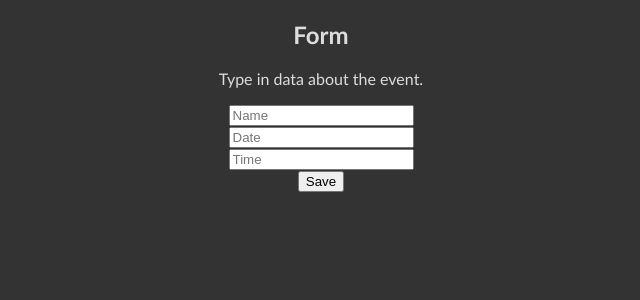
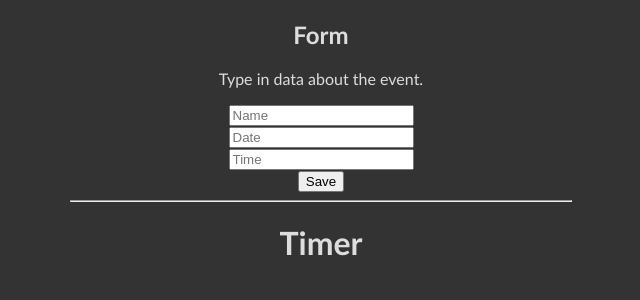
Before and after one commit to tomasz-rebas/react-countdown-timer, a React (Create React App) app: page / in a window 1280 px wide. Shown: the top 300 px of the page, without its empty margins (319-959 px from the left). Built offline with nearby package versions, Linux system fonts and the light colour scheme.

Commit message:
Add Main component

```diff
--- a/src/components/App.js
+++ b/src/components/App.js
@@ -1,5 +1,6 @@
 import React from 'react';
-import Form from './Form'
+import Form from './Form';
+import Main from './Main';
 
 class App extends React.Component {
 
@@ -33,6 +34,8 @@ class App extends React.Component {
                     eventData={this.state.event}
                     saveUserInput={this.saveUserInput}
                 />
+                <hr/>
+                <Main/>
             </div>
         );
     }
--- /dev/null
+++ b/src/components/Main.js
@@ -0,0 +1,9 @@
+import React from 'react';
+
+function Main(props) {
+    return (
+        <h1>Timer</h1>
+    );
+}
+
+export default Main;
--- a/src/style.css
+++ b/src/style.css
@@ -8,3 +8,7 @@ body {
 input {
   display: inline-block;
 }
+
+hr {
+  width: 500px;
+}
```
